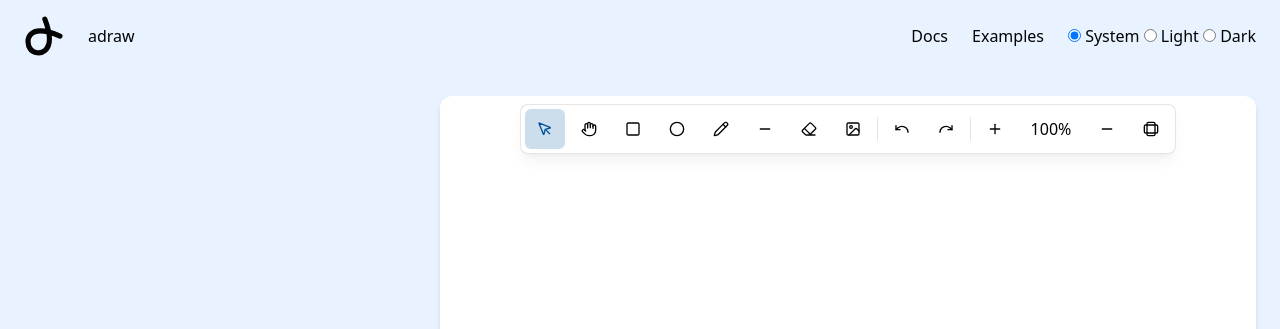
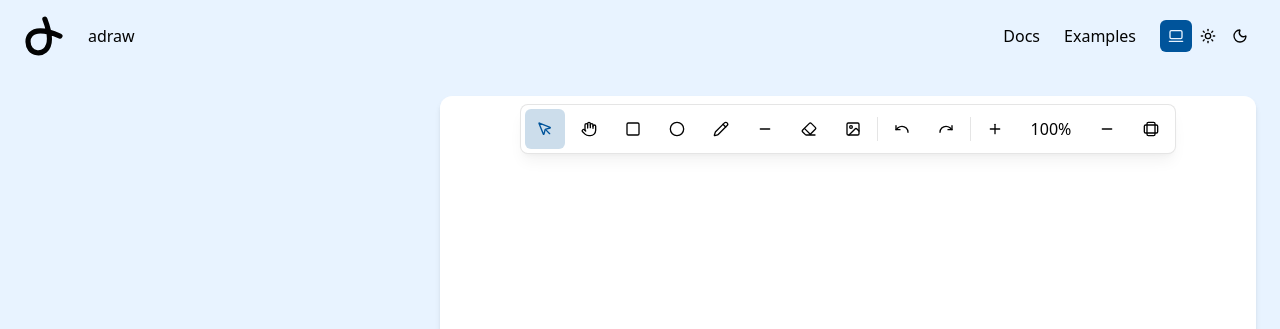
Before and after one commit to vladiantio/adraw, an Astro site in the folder web/: page / in a window 1280 px wide. Shown: the top 329 px of the page. Built offline with nearby package versions, Linux system fonts and the light colour scheme; Astro itself is replaced by a stand-in of ours; a web font is replaced by a local one.

Commit message:
feat(web): implement icon-based theme switcher in header

```diff
--- a/web/src/components/Header.astro
+++ b/web/src/components/Header.astro
@@ -1,5 +1,12 @@
 ---
 import Logo from "../assets/logo.svg"
+import { LaptopMinimal, Moon, Sun } from "@lucide/astro"
+
+const themes = [
+  { icon: LaptopMinimal, label: "System", name: "system" },
+  { icon: Sun, label: "Light", name: "light" },
+  { icon: Moon, label: "Dark", name: "dark" },
+]
 ---
 
 <div class="flex items-center justify-between px-6 h-18">
@@ -10,10 +17,18 @@ import Logo from "../assets/logo.svg"
   <ul class="flex gap-6 items-center">
     <li><a href="/docs/core">Docs</a></li>
     <li><a href="/examples">Examples</a></li>
-    <li>
-      <label><input type="radio" name="theme" value="system" /> System</label>
-      <label><input type="radio" name="theme" value="light" /> Light</label>
-      <label><input type="radio" name="theme" value="dark" /> Dark</label>
+    <li class="flex">
+      {themes.map((theme) => (
+        <label class="cursor-pointer hover:bg-primary/10 has-checked:bg-primary has-checked:text-background p-2 rounded-md" title={theme.label}>
+          <input
+            type="radio"
+            class="sr-only"
+            name="theme"
+            value={theme.name}
+          />
+          <theme.icon size={16} />
+        </label>
+      ))}
     </li>
   </ul>
 </div>
```
